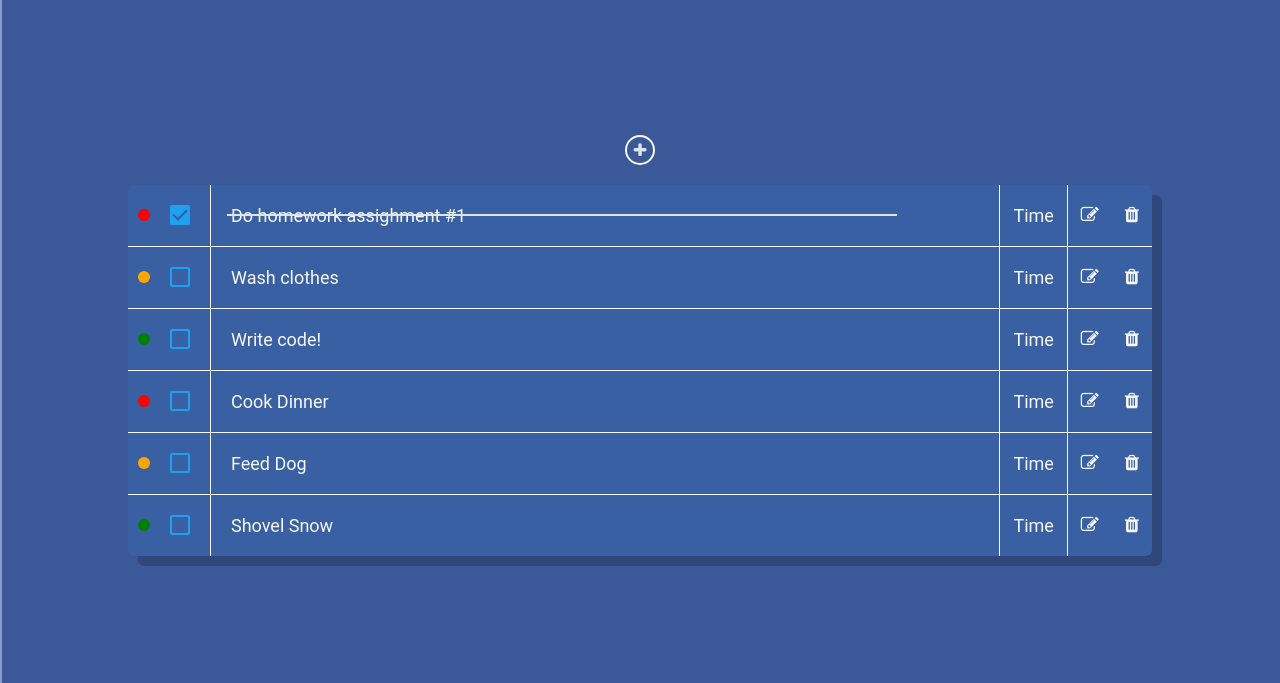
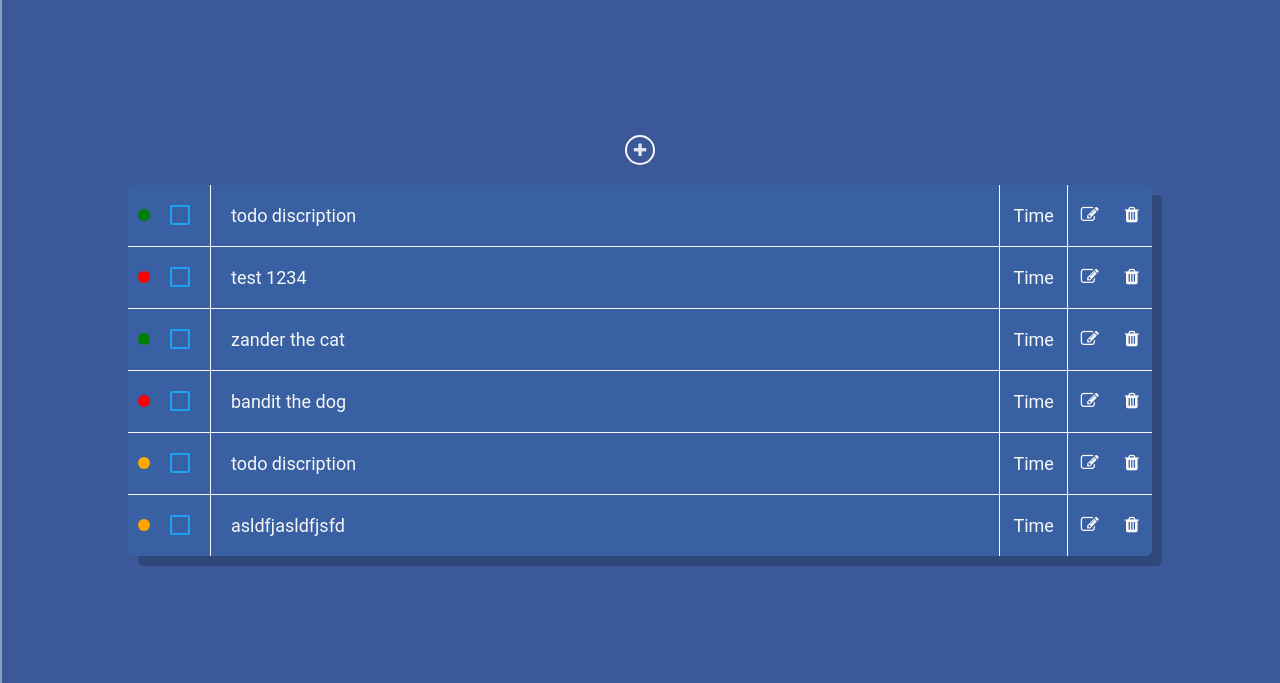
Before and after one commit to timjacksonm/ToDo-List, a website built with webpack: page dist/index.html in a window 1280 px wide. Shown: the part 66-749 px from the top of the page. Built offline with nearby package versions, Linux system fonts and the light colour scheme.

Commit message:
created winload IIFE to load default project and todo's

```diff
--- a/src/display.js
+++ b/src/display.js
@@ -5,16 +5,23 @@ let myToDos = [];
 const todo1 = new ToDo('Chores','Red', 'yes', 'Cook Dinner', 'Time');
 const todo2 = new ToDo('School','Orange', 'no', 'Feed Dog', 'Time');
 const todo3 = new ToDo('Work','Green', 'no', 'Shovel Snow', 'Time');
-myProjects.push(todo1.project, todo2.project, todo3.project);
-myToDos.push(todo1, todo2, todo3);
+const todo4 = new ToDo('Default', 'Green', 'yes', 'todo discription', 'Time');
+const todo5 = new ToDo('Default', 'Red', 'no', 'test 1234', 'Time');
+const todo6 = new ToDo('Default', 'Green', 'no', 'zander the cat', 'Time');
+const todo7 = new ToDo('Default', 'Red', 'no', 'bandit the dog', 'Time');
+const todo8 = new ToDo('Default', 'Orange', 'no', 'todo discription', 'Time');
+const todo9 = new ToDo('Default', 'Orange', 'no', 'asldfjasldfjsfd', 'Time');
+myProjects.push('Default', todo1.project, todo2.project, todo3.project);
+myToDos.push(todo1, todo2, todo3, todo4, todo5, todo6, todo7, todo8, todo9);
 console.log(myToDos);
 console.log(myProjects);
 
 class display {
-    static get appendAllTodos() {
+    static appendAllTodos(projectName) {
         const selectContainer = document.querySelector('#todoContainer');
 
         for (let i = 0; i < myToDos.length; i++) {
+            if (myToDos[i].project == projectName) {
             selectContainer.appendChild(document.createElement('li')).className = 'listItem';
             selectContainer.lastChild.appendChild(document.createElement('label')).className = 'checkLabel';
             selectContainer.lastChild.querySelector('.checkLabel').setAttribute('for', `${i}`);
@@ -31,6 +38,7 @@ class display {
             selectContainer.lastChild.firstChild.querySelector('.modify').appendChild(document.createElement('i')).className = 'fa fa-pencil-square-o';
             selectContainer.lastChild.firstChild.appendChild(document.createElement('button')).className = 'delete';
             selectContainer.lastChild.firstChild.querySelector('.delete').appendChild(document.createElement('i')).className = 'fa fa-trash';
+            }
         }
     }
     static get appendAllProjects() {
@@ -106,4 +114,4 @@ class display {
         }
     }
 };
-export { display };
+export { display, myProjects };
--- a/src/index.js
+++ b/src/index.js
@@ -1,16 +1,28 @@
-import { display } from './display';
+import { display, myProjects } from './display';
 import _ from 'date-fns'
+import { faIR } from 'date-fns/locale';
 
+display.appendAllProjects;
+
+(function winLoad(){
     const addProject = document.getElementById('addProject');
     const addToDo =  document.getElementById('newTodo');
     const closeNav = document.getElementById('closeNav');
     const openNav = document.getElementById('openNav');
     const sliderToggle = document.getElementById('sliderToggle');
+    const selectProjects = document.querySelector('#projContainer');
+    const todoContainer = document.querySelector('#todoContainer');
+
     sliderToggle.addEventListener('click', ()=>{display.toggleLightDark});
     openNav.addEventListener('click', ()=>{display.openNav});
     closeNav.addEventListener('click', ()=>{display.closeNav});
     addProject.addEventListener('click',  ()=>{run()});
     addToDo.addEventListener('click', ()=>{display.newToDoForm;});
-display.appendAllProjects;
     document.querySelector('#projContainer').firstElementChild.firstChild.checked = "checked";
-display.appendAllTodos;
+    display.appendAllTodos('Default');
+
+    for (let i = 0; i < myProjects.length; i++) {
+        let projectName = myProjects[i];
+        selectProjects.children[i].addEventListener('click', ()=>{todoContainer.innerHTML = ''; display.appendAllTodos(projectName)});
+    }
+})();
```
Also changed, not shown: dist/index.html, dist/main.js. Lines whose indentation alone changed are shown as unchanged.
